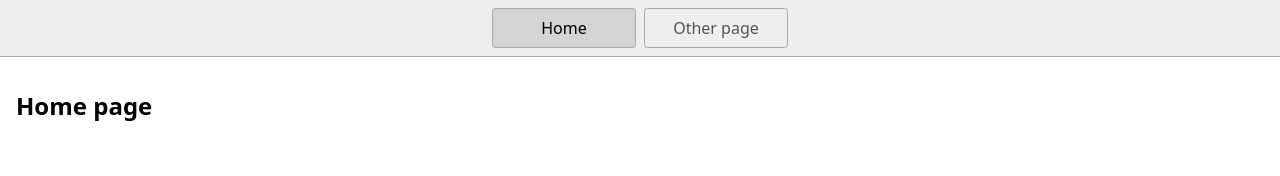
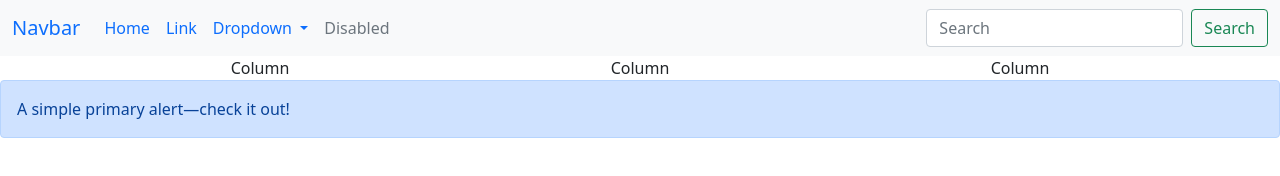
Before and after one commit to Edtheprof2/Level-3, a plain HTML site: page index.html in a window 1280 px wide. Drawn offline with nearby package versions, Linux system fonts and the light colour scheme.

Commit message:
1 file modified

```diff
--- a/index.html
+++ b/index.html
@@ -4,20 +4,95 @@
     <title>Home</title>
     <meta charset="UTF-8" />
     <meta name="viewport" content="width=device-width" />
-    <!--
-      Need a visual blank slate?
-      Remove all code in `styles.css`!
-    -->
-    <link rel="stylesheet" href="styles.css" />
-    <script type="module" src="script.js"></script>
+    <link
+      href="https://cdn.jsdelivr.net/npm/bootstrap@5.0.2/dist/css/bootstrap.min.css"
+      rel="stylesheet"
+      integrity="sha384-EVSTQN3/azprG1Anm3QDgpJLIm9Nao0Yz1ztcQTwFspd3yD65VohhpuuCOmLASjC"
+      crossorigin="anonymous"
+    />
+    <script
+      src="https://cdn.jsdelivr.net/npm/bootstrap@5.0.2/dist/js/bootstrap.bundle.min.js"
+      integrity="sha384-MrcW6ZMFYlzcLA8Nl+NtUVF0sA7MsXsP1UyJoMp4YLEuNSfAP+JcXn/tWtIaxVXM"
+      crossorigin="anonymous"
+      script
+    >
+      <!--
+        Need a visual blank slate?
+        Remove all code in `styles.css`!
+      -->
+      <link rel="stylesheet" href="styles.css" />
+      <script type="module" src="script.js">
+    </script>
   </head>
   <body>
-    <nav>
-      <a href="/" aria-current="page">Home</a>
-      <a href="/page2.html">Other page</a>
+    <nav class="navbar navbar-expand-lg bg-light">
+      <div class="container-fluid">
+        <a class="navbar-brand" href="#">Navbar</a>
+        <button
+          class="navbar-toggler"
+          type="button"
+          data-bs-toggle="collapse"
+          data-bs-target="#navbarSupportedContent"
+          aria-controls="navbarSupportedContent"
+          aria-expanded="false"
+          aria-label="Toggle navigation"
+        >
+          <span class="navbar-toggler-icon"></span>
+        </button>
+        <div class="collapse navbar-collapse" id="navbarSupportedContent">
+          <ul class="navbar-nav me-auto mb-2 mb-lg-0">
+            <li class="nav-item">
+              <a class="nav-link active" aria-current="page" href="#">Home</a>
+            </li>
+            <li class="nav-item">
+              <a class="nav-link" href="#">Link</a>
+            </li>
+            <li class="nav-item dropdown">
+              <a
+                class="nav-link dropdown-toggle"
+                href="#"
+                role="button"
+                data-bs-toggle="dropdown"
+                aria-expanded="false"
+              >
+                Dropdown
+              </a>
+              <ul class="dropdown-menu">
+                <li><a class="dropdown-item" href="#">Action</a></li>
+                <li><a class="dropdown-item" href="#">Another action</a></li>
+                <li><hr class="dropdown-divider" /></li>
+                <li>
+                  <a class="dropdown-item" href="#">Something else here</a>
+                </li>
+              </ul>
+            </li>
+            <li class="nav-item">
+              <a class="nav-link disabled">Disabled</a>
+            </li>
+          </ul>
+          <form class="d-flex" role="search">
+            <input
+              class="form-control me-2"
+              type="search"
+              placeholder="Search"
+              aria-label="Search"
+            />
+            <button class="btn btn-outline-success" type="submit">
+              Search
+            </button>
+          </form>
+        </div>
+      </div>
     </nav>
-    <main>
-      <h1>Home page</h1>
-    </main>
+    <div class="container text-center">
+      <div class="row">
+        <div class="col">Column</div>
+        <div class="col">Column</div>
+        <div class="col">Column</div>
+      </div>
+    </div>
+    <div class="alert alert-primary" role="alert">
+      A simple primary alert—check it out!
+    </div>
   </body>
 </html>
```
